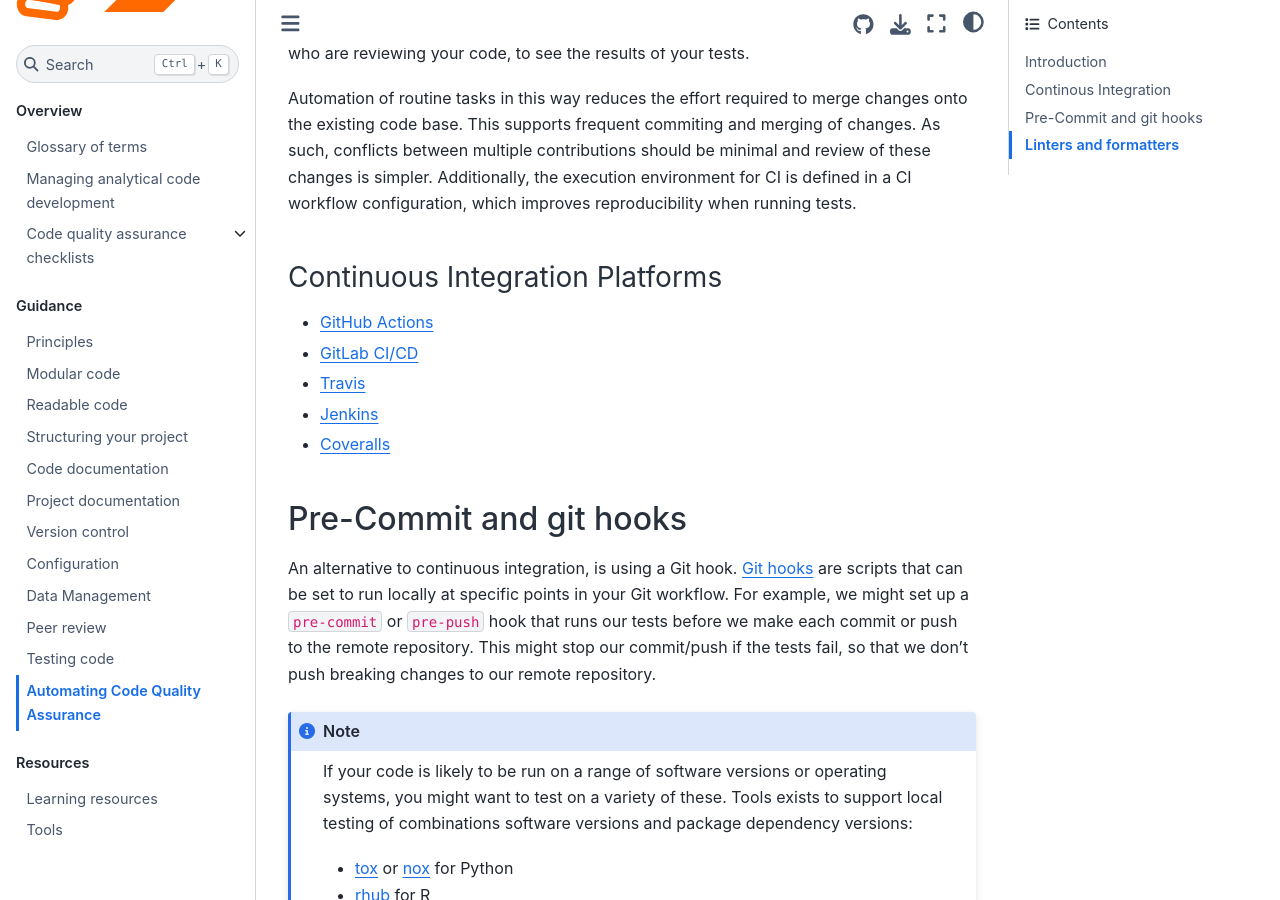
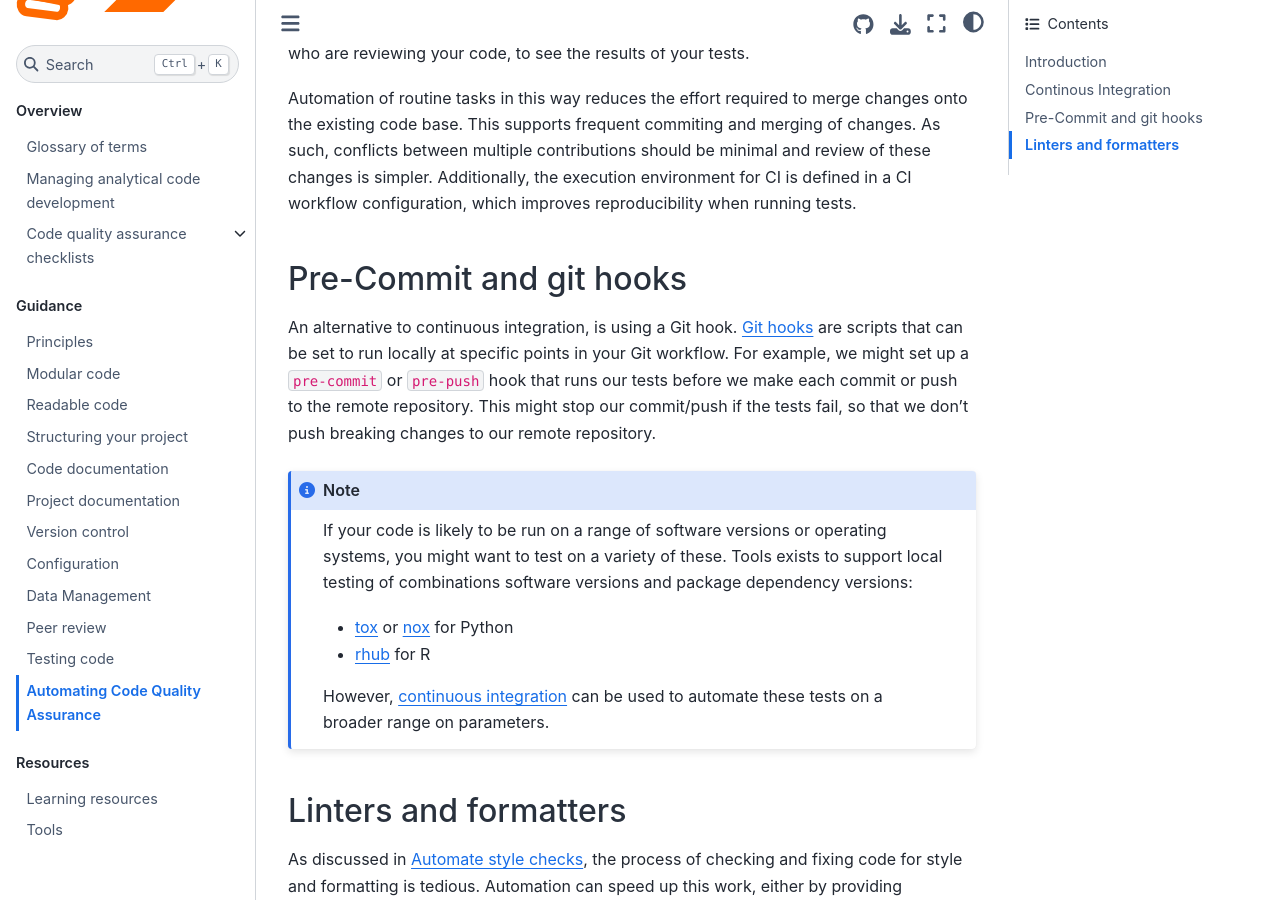
Before and after one commit to best-practice-and-impact/qa-of-code-guidance, a Jupyter Book: the page built from book/continuous_integration.md, in a window 1280 px wide and 900 px high, scrolled down 973 px. Built offline with Jupyter Book 1.0.4 settings and Sphinx 7.4.7 and the Sphinx Book theme 1.1.4, drawn with Linux system fonts in a browser that asks for light colours.

```diff
--- a/book/continuous_integration.md
+++ b/book/continuous_integration.md
@@ -26,14 +26,6 @@
 Additionally, it allows others, who are reviewing your code, to see the results of your tests.
 
 Automation of routine tasks in this way reduces the effort required to merge changes onto the existing code base. This supports frequent commiting and merging of changes. As such, conflicts between multiple contributions should be minimal and review of these changes is simpler. Additionally, the execution environment for CI is defined in a CI workflow configuration, which improves reproducibility when running tests.
-
-### Continuous Integration Platforms
-
-* [GitHub Actions](https://github.com/features/actions)
-* [GitLab CI/CD](https://docs.gitlab.com/ee/ci/)
-* [Travis](https://travis-ci.org/)
-* [Jenkins](https://www.jenkins.io/)
-* [Coveralls](https://coveralls.io/)
 
 ## Pre-Commit and git hooks
 
```
